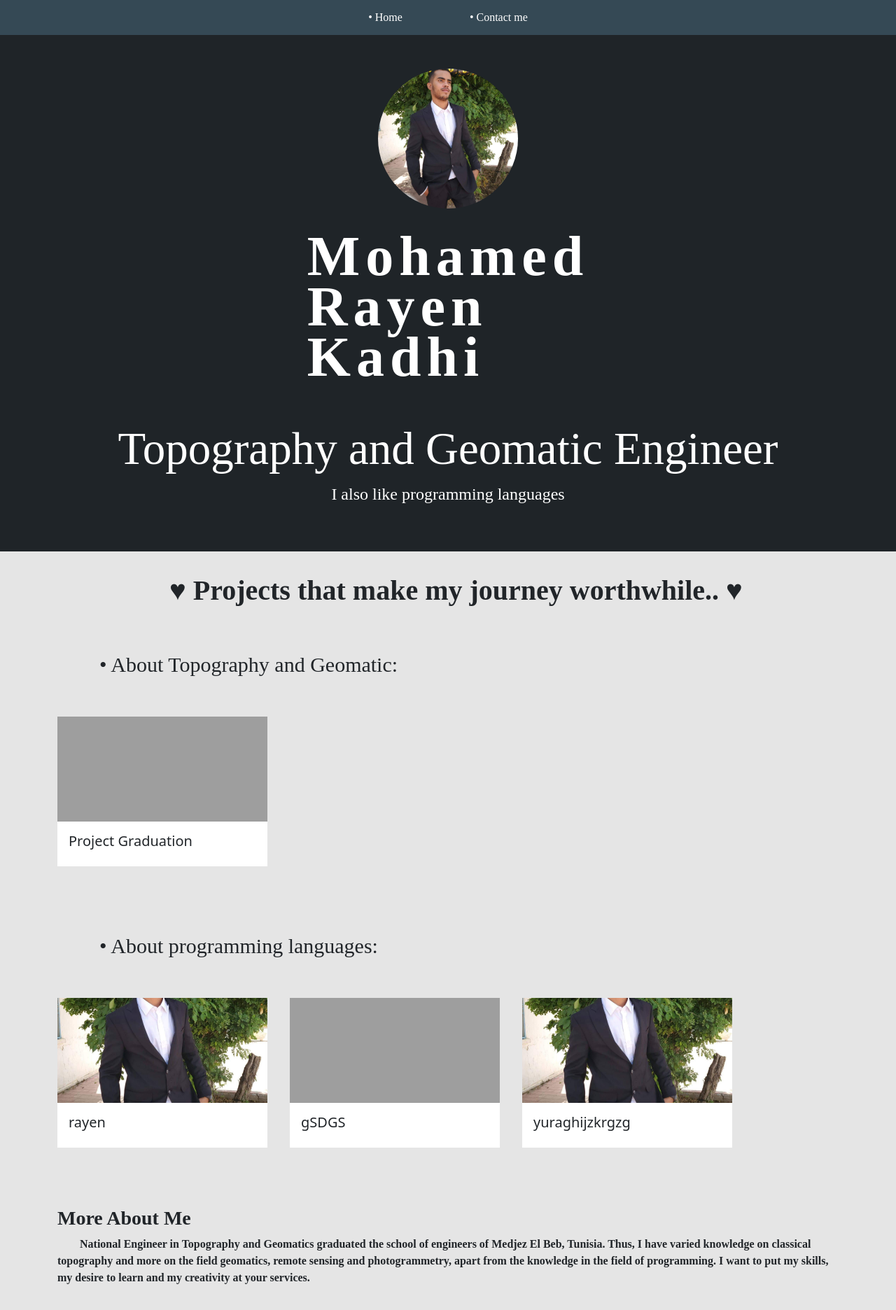
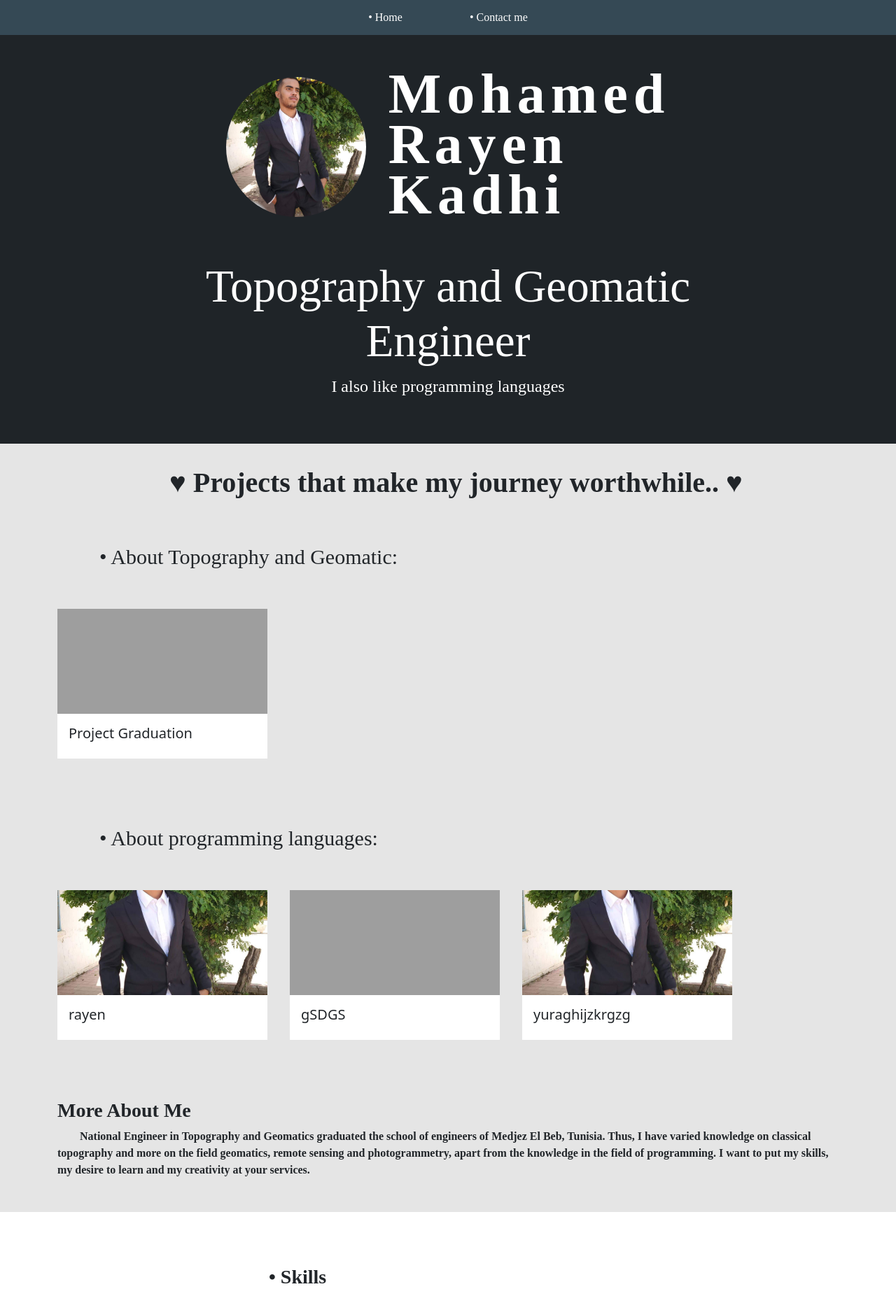
Before and after one commit to RayenKadhi/portfolio, a Django app: page / in a window 1280 px wide. Shown: the top 1872 px of the page at 70% size. Run offline with Django 4.2, Linux system fonts and the light colour scheme; data comes from the database, SQL or seed files in the repository; some libraries are stand-ins or nearby versions; grey boxes are pictures that could not be loaded.

Commit message:
Deploying Website

```diff
--- a/static/styles/main.css
+++ b/static/styles/main.css
@@ -179,46 +179,6 @@ body{
     margin: 0 auto;
 }
 
-@media (min-width:40px){
-    .hero--content--intro{
-        flex-direction: column;
-    }
-
-    .projects--wrapper{
-
-        grid-template-columns: 1fr ;
-
-
-    }
-}
-
-@media (min-width:40px){
-    .hero--content{
-        width: 100%;
-    }
-}
-
-
-
-
-@media (min-width:40px){
-
-    .skills--container{
-        width: 100%;
-    }
-
-
-}
-
-
-@media (min-width:40px){
-
-
-    .skill--wrapper{
-        flex-flow: column;
-
-    }
-}
 
 .Skill-content{
     display: flex;
```
